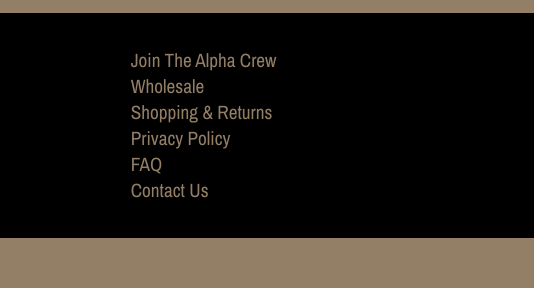
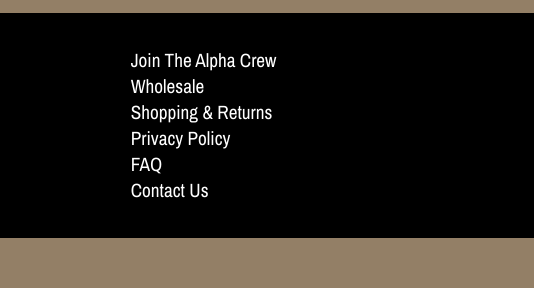
Before and after one commit to markolekic/shopify-them-test, a plain HTML site: page index.html in a window 1280 px wide. Shown: the part 3523-3811 px from the top of the page, 0-534 px from the left. Drawn offline with nearby package versions, Linux system fonts and the light colour scheme.

Commit message:
Update style.css

```diff
--- a/style.css
+++ b/style.css
@@ -351,6 +351,10 @@ footer a {
     color: #937f66;
 }
 
+.our-info a{
+    color: white;
+}
+
 footer input {
     background-color: black;
     border: none;
```
